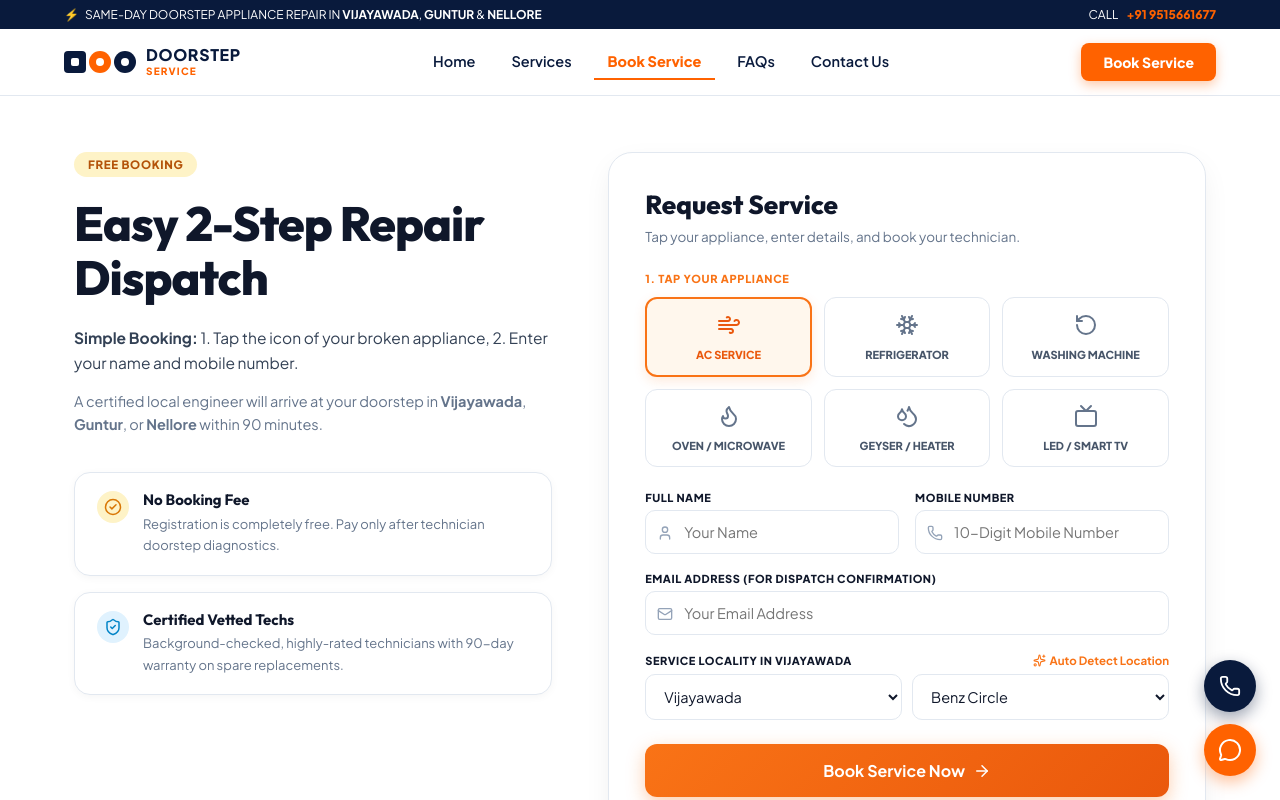
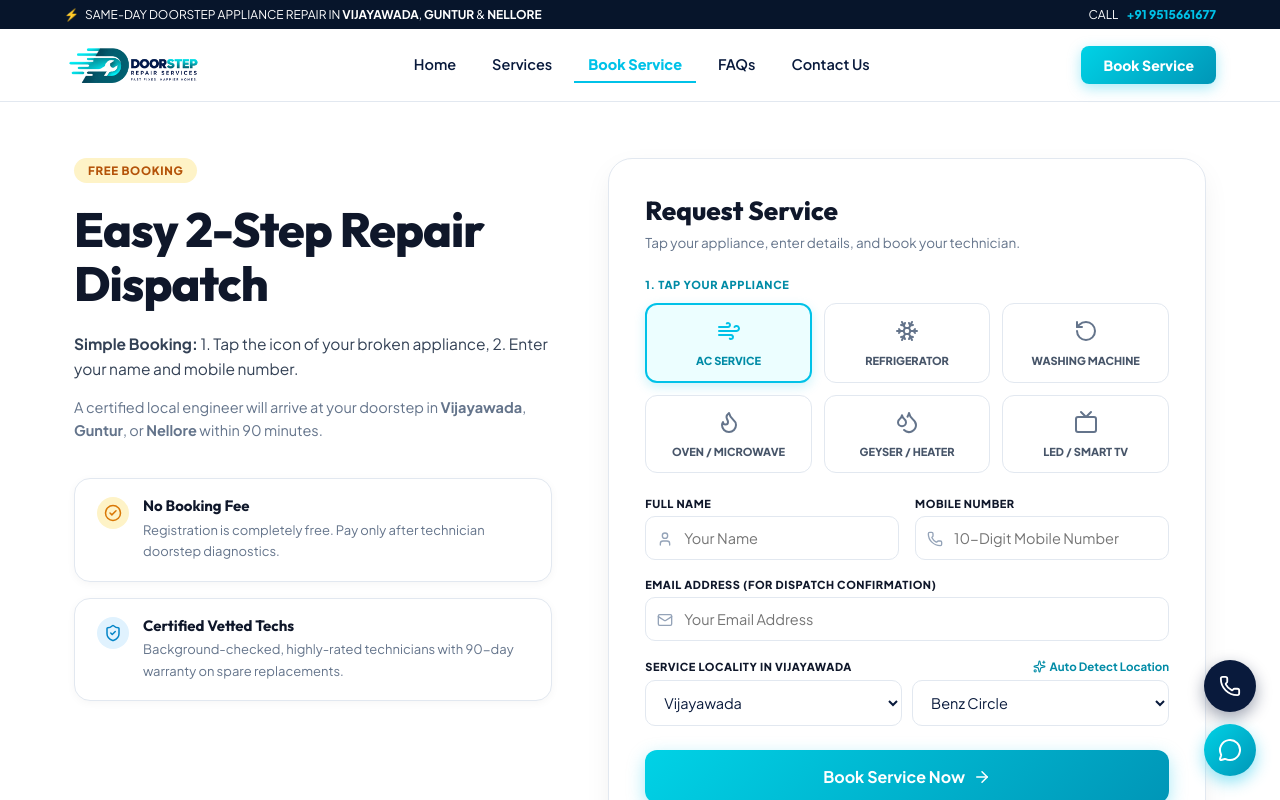
Before and after one commit to mrbtruely-coder/doorstep-repair-service, a React (Vite) app: page / in a window 1280 px wide. Both pictures are taken after a click on the button "Book Service Online". Shown: the top 800 px of the page. Built offline with nearby package versions, Linux system fonts and the light colour scheme.

Commit message:
Integrate official Doorstep Repair Services logo and update theme to logo cyan palette

```diff
--- a/index.html
+++ b/index.html
@@ -3,9 +3,9 @@
   <head>
     <meta charset="UTF-8" />
     <meta name="viewport" content="width=device-width, initial-scale=1.0" />
-    <link rel="icon" type="image/svg+xml" href="/vite.svg" />
-    <title>Doorstep Repair Service | Same-Day Appliance Repair in Vijayawada, Guntur & Nellore</title>
-    <meta name="description" content="Fast, reliable doorstep appliance repair for Oven, Geyser, TV, AC, Washing Machine and Refrigerator in Vijayawada, Guntur, and Nellore. Call/WhatsApp 9515661677." />
+    <link rel="icon" type="image/png" href="/logo.png" />
+    <title>Doorstep Repair Services | Fast Fixes. Happier Homes.</title>
+    <meta name="description" content="Fast, reliable doorstep appliance repair for Oven, Geyser, TV, AC, Washing Machine and Refrigerator in Vijayawada, Guntur, and Nellore. Fast Fixes. Happier Homes." />
     <meta name="keywords" content="doorstep repair service, appliance repair vijayawada, geyser repair guntur, tv repair nellore, microwave oven repair" />
 
     <!-- Open Graph Metadata -->
--- a/src/components/FloatingActions.jsx
+++ b/src/components/FloatingActions.jsx
@@ -99,12 +99,12 @@ export default function FloatingActions() {
           width: '52px',
           height: '52px',
           borderRadius: '50%',
-          background: '#ff6200', // Vibrant Orange from screenshot
+          background: 'linear-gradient(135deg, #00d2e6 0%, #0096b7 100%)', // Logo Cyan Gradient
           color: '#ffffff',
           display: 'flex',
           alignItems: 'center',
           justifyContent: 'center',
-          boxShadow: '0 6px 16px rgba(255, 98, 0, 0.4)',
+          boxShadow: '0 6px 16px rgba(0, 194, 232, 0.45)',
           textDecoration: 'none',
           transition: 'transform 0.2s ease, box-shadow 0.2s ease',
           position: 'relative'
@@ -128,7 +128,7 @@ export default function FloatingActions() {
           style={{
             position: 'absolute',
             right: '62px',
-            background: 'rgba(255, 98, 0, 0.95)',
+            background: 'rgba(0, 72, 87, 0.95)',
             color: 'white',
             padding: '5px 10px',
             borderRadius: '6px',
--- a/src/components/Header.jsx
+++ b/src/components/Header.jsx
@@ -20,57 +20,42 @@ export default function Header({ activePage, setActivePage }) {
 
   return (
     <header style={{ position: 'sticky', top: 0, zIndex: 1000, background: '#ffffff', borderBottom: '1px solid #e2e8f0' }}>
-      {/* 1. TOP TICKER BAR: Dark Navy Background with Brand Orange Call Accent */}
+      {/* 1. TOP TICKER BAR: Dark Navy Background with Logo Cyan Call Accent */}
       <div style={{
-        background: '#091a3c',
+        background: '#07152b',
         color: '#ffffff',
         fontSize: '12px',
         padding: '7px 0'
       }}>
         <div className="container" style={{ display: 'flex', justifyContent: 'space-between', alignItems: 'center', flexWrap: 'wrap', gap: '8px' }}>
           <div style={{ display: 'flex', alignItems: 'center', gap: '6px' }}>
-            <span style={{ color: '#ff6200', fontWeight: 800 }}>⚡</span>
+            <span style={{ color: '#00c2e8', fontWeight: 800 }}>⚡</span>
             <span>SAME-DAY DOORSTEP APPLIANCE REPAIR IN <strong>VIJAYAWADA</strong>, <strong>GUNTUR</strong> & <strong>NELLORE</strong></span>
           </div>
 
           <div style={{ display: 'flex', alignItems: 'center', gap: '8px' }}>
             <span>CALL</span>
-            <a href={COMPANY_CALL_LINK} style={{ color: '#ff6200', fontWeight: 800, textDecoration: 'none' }}>
+            <a href={COMPANY_CALL_LINK} style={{ color: '#00c2e8', fontWeight: 800, textDecoration: 'none' }}>
               {COMPANY_PHONE_DISPLAY}
             </a>
           </div>
         </div>
       </div>
 
-      {/* 2. MAIN NAVBAR: Clean White Background with Brand Logo and Orange CTA Button */}
+      {/* 2. MAIN NAVBAR: Clean White Background with Official Logo and Cyan CTA Button */}
       <div className="container">
-        <nav style={{ display: 'flex', alignItems: 'center', justifyContent: 'space-between', padding: '14px 0' }}>
+        <nav style={{ display: 'flex', alignItems: 'center', justifyContent: 'space-between', padding: '12px 0' }}>
 
-          {/* Logo matching screenshot */}
+          {/* Official Brand Logo */}
           <div
             onClick={() => handleNavClick('home')}
-            style={{ display: 'flex', alignItems: 'center', gap: '10px', cursor: 'pointer' }}
+            style={{ display: 'flex', alignItems: 'center', cursor: 'pointer' }}
           >
-            <div style={{ display: 'flex', alignItems: 'center', gap: '3px' }}>
-              <div style={{ width: '22px', height: '22px', borderRadius: '4px', background: '#091a3c', display: 'flex', alignItems: 'center', justifyContent: 'center' }}>
-                <div style={{ width: '8px', height: '8px', borderRadius: '2px', background: '#ffffff' }}></div>
-              </div>
-              <div style={{ width: '22px', height: '22px', borderRadius: '50%', background: '#ff6200', display: 'flex', alignItems: 'center', justifyContent: 'center' }}>
-                <div style={{ width: '8px', height: '8px', borderRadius: '50%', background: '#ffffff' }}></div>
-              </div>
-              <div style={{ width: '22px', height: '22px', borderRadius: '50%', background: '#091a3c', display: 'flex', alignItems: 'center', justifyContent: 'center' }}>
-                <div style={{ width: '8px', height: '8px', borderRadius: '50%', background: '#ffffff' }}></div>
-              </div>
-            </div>
-
-            <div>
-              <div style={{ fontSize: '16px', fontWeight: 800, color: '#091a3c', letterSpacing: '0.04em', lineHeight: 1 }}>
-                DOORSTEP
-              </div>
-              <div style={{ fontSize: '10px', fontWeight: 800, color: '#ff6200', letterSpacing: '0.12em', marginTop: '2px' }}>
-                SERVICE
-              </div>
-            </div>
+            <img
+              src="/logo.png"
+              alt="Doorstep Repair Services - Fast Fixes. Happier Homes."
+              style={{ height: '48px', width: 'auto', objectFit: 'contain' }}
+            />
           </div>
 
           {/* Desktop Navigation Links */}
@@ -87,8 +72,8 @@ export default function Header({ activePage, setActivePage }) {
                       padding: '8px 14px',
                       fontSize: '14.5px',
                       fontWeight: isActive ? 800 : 600,
-                      color: isActive ? '#ff6200' : '#091a3c',
-                      borderBottom: isActive ? '2px solid #ff6200' : '2px solid transparent',
+                      color: isActive ? '#00c2e8' : '#091a3c',
+                      borderBottom: isActive ? '2px solid #00c2e8' : '2px solid transparent',
                       cursor: 'pointer',
                       transition: 'all 0.15s ease'
                     }}
@@ -100,12 +85,12 @@ export default function Header({ activePage, setActivePage }) {
             })}
           </ul>
 
-          {/* Right Action Button: Brand Orange */}
+          {/* Right Action Button: Logo Cyan */}
           <div>
             <button
               onClick={() => handleNavClick('book')}
               style={{
-                background: '#ff6200',
+                background: 'linear-gradient(135deg, #00d2e6 0%, #0096b7 100%)',
                 color: '#ffffff',
                 border: 'none',
                 fontWeight: 800,
@@ -113,11 +98,11 @@ export default function Header({ activePage, setActivePage }) {
                 padding: '10px 22px',
                 borderRadius: '8px',
                 cursor: 'pointer',
-                boxShadow: '0 4px 12px rgba(255, 98, 0, 0.35)',
+                boxShadow: '0 4px 14px rgba(0, 194, 232, 0.35)',
                 transition: 'all 0.15s ease'
               }}
-              onMouseOver={(e) => e.currentTarget.style.background = '#e05600'}
-              onMouseOut={(e) => e.currentTarget.style.background = '#ff6200'}
+              onMouseOver={(e) => e.currentTarget.style.background = 'linear-gradient(135deg, #00c2e8 0%, #008ba6 100%)'}
+              onMouseOut={(e) => e.currentTarget.style.background = 'linear-gradient(135deg, #00d2e6 0%, #0096b7 100%)'}
             >
               Book Service
             </button>
--- a/src/index.css
+++ b/src/index.css
@@ -1,20 +1,37 @@
 @import url('https://fonts.googleapis.com/css2?family=Plus+Jakarta+Sans:wght@300;400;500;600;700;800&family=Outfit:wght@400;500;600;700;800&display=swap');
 
 :root {
-  /* THE ONLY ALLOWED BRAND THEME COLORS */
-  --theme-blue: #091a3c;          /* Deep Navy Primary Header & Dark Accents */
-  --theme-blue-light: #0d2554;    /* Navy hover / variant */
-  --theme-sky: #0284c7;           /* Sky Blue accents, links, call button */
-  --theme-sky-light: #e0f2fe;     /* Sky blue background tint */
-  --theme-orange: #ff6200;        /* Vibrant Brand Orange primary CTA & Chat */
-  --theme-orange-hover: #e05600;  /* Orange hover */
-  --theme-orange-light: #fff7ed;  /* Orange background tint */
-  --theme-white: #ffffff;         /* Clean White background & text */
-  --theme-surface: #f8fafc;       /* Clean neutral slate tint */
-  --theme-border: #e2e8f0;        /* Clean subtle border */
-  --theme-text-dark: #0f172a;     /* Deep slate text */
-  --theme-text-muted: #64748b;    /* Secondary slate text */
-  --theme-text-light: #94a3b8;    /* Muted text */
+  /* OFFICIAL BRAND THEME COLORS (From Doorstep Repair Services Logo) */
+  --theme-cyan: #00c2e8;          /* Primary Logo Cyan / Speed Lines & Gradient Accent */
+  --theme-cyan-hover: #00a9cb;    /* Darker Cyan for hover states */
+  --theme-cyan-light: #ecfeff;    /* Clean ultra-light cyan background tint */
+  --theme-cyan-glow: rgba(0, 194, 232, 0.35); /* Vibrant glowing cyan shadow */
+
+  --theme-teal: #004857;          /* Deep Ocean Teal from Logo D */
+  --theme-teal-light: #066378;    /* Medium Ocean Teal */
+
+  --theme-navy: #091a3c;          /* Deep Navy from Logo Typography & Ticker */
+  --theme-navy-dark: #051125;     /* Darkest Navy for Footer */
+  --theme-navy-light: #0f2754;    /* Navy hover */
+
+  /* Semantic Theme Mappings */
+  --theme-primary: var(--theme-cyan);
+  --theme-primary-hover: var(--theme-cyan-hover);
+  --theme-primary-light: var(--theme-cyan-light);
+  --theme-blue: var(--theme-navy);
+  --theme-blue-light: var(--theme-navy-light);
+  --theme-sky: var(--theme-cyan);
+  --theme-sky-light: var(--theme-cyan-light);
+  --theme-orange: var(--theme-cyan);          /* Seamlessly redirect legacy orange to logo cyan */
+  --theme-orange-hover: var(--theme-cyan-hover);
+  --theme-orange-light: var(--theme-cyan-light);
+
+  --theme-white: #ffffff;         /* Clean White */
+  --theme-surface: #f8fafc;       /* Neutral background tint */
+  --theme-border: #e2e8f0;        /* Subtle border */
+  --theme-text-dark: #091a3c;     /* Primary readable text */
+  --theme-text-muted: #64748b;    /* Secondary text */
+  --theme-text-light: #94a3b8;    /* Muted footer text */
 
   /* Standard Radii */
   --radius-sm: 8px;
@@ -98,8 +115,8 @@ button {
   display: inline-flex;
   align-items: center;
   gap: 6px;
-  background: var(--theme-orange-light);
-  color: var(--theme-orange);
+  background: var(--theme-cyan-light);
+  color: #008ba6;
   font-size: 11.5px;
   font-weight: 800;
   padding: 5px 14px;
@@ -107,7 +124,7 @@ button {
   margin-bottom: 14px;
   text-transform: uppercase;
   letter-spacing: 0.06em;
-  border: 1px solid rgba(255, 98, 0, 0.2);
+  border: 1px solid rgba(0, 194, 232, 0.25);
 }
 
 .section-title {
@@ -143,17 +160,17 @@ button {
   text-decoration: none;
 }
 
-/* Primary CTA = Brand Orange */
-.btn-primary, .btn-orange {
-  background: var(--theme-orange);
+/* Primary CTA = Brand Cyan */
+.btn-primary, .btn-orange, .btn-cyan {
+  background: linear-gradient(135deg, #00d2e6 0%, #0096b7 100%);
   color: var(--theme-white);
-  box-shadow: 0 4px 14px rgba(255, 98, 0, 0.35);
+  box-shadow: 0 4px 14px rgba(0, 194, 232, 0.35);
 }
 
-.btn-primary:hover, .btn-orange:hover {
-  background: var(--theme-orange-hover);
+.btn-primary:hover, .btn-orange:hover, .btn-cyan:hover {
+  background: linear-gradient(135deg, #00c2e8 0%, #008ba6 100%);
   transform: translateY(-2px);
-  box-shadow: 0 6px 18px rgba(255, 98, 0, 0.45);
+  box-shadow: 0 6px 18px rgba(0, 194, 232, 0.45);
 }
 
 /* Secondary CTA = Deep Navy or White */
@@ -168,27 +185,27 @@ button {
   border-color: #cbd5e1;
 }
 
-/* Call Button = Theme Blue */
+/* Call Button = Theme Navy */
 .btn-call {
-  background: var(--theme-blue);
+  background: var(--theme-navy);
   color: var(--theme-white);
   box-shadow: 0 4px 14px rgba(9, 26, 60, 0.3);
 }
 
 .btn-call:hover {
-  background: var(--theme-blue-light);
+  background: var(--theme-navy-light);
   transform: translateY(-2px);
 }
 
-/* Chat Button = Brand Orange */
+/* WhatsApp / Chat Button = Logo Cyan */
 .btn-whatsapp {
-  background: var(--theme-orange);
+  background: linear-gradient(135deg, #00d2e6 0%, #0096b7 100%);
   color: var(--theme-white);
-  box-shadow: 0 4px 14px rgba(255, 98, 0, 0.35);
+  box-shadow: 0 4px 14px rgba(0, 194, 232, 0.35);
 }
 
 .btn-whatsapp:hover {
-  background: var(--theme-orange-hover);
+  background: linear-gradient(135deg, #00c2e8 0%, #008ba6 100%);
   transform: translateY(-2px);
 }
 
@@ -230,8 +247,8 @@ button {
 
 .form-input:focus, .form-select:focus, .form-textarea:focus {
   outline: none;
-  border-color: var(--theme-orange);
-  box-shadow: 0 0 0 3px rgba(255, 98, 0, 0.15);
+  border-color: var(--theme-cyan);
+  box-shadow: 0 0 0 3px rgba(0, 194, 232, 0.2);
 }
 
 /* Responsive Utilities */
--- a/src/pages/BookServicePage.jsx
+++ b/src/pages/BookServicePage.jsx
@@ -292,7 +292,7 @@ export default function BookServicePage({ preselectedService }) {
                   Technician Dispatched!
                 </h3>
                 <p style={{ color: '#475569', fontSize: '15px', marginBottom: '20px' }}>
-                  Booking confirmed under reference: <strong style={{ color: '#f97316' }}>#{successResult.booking.bookingId}</strong>
+                  Booking confirmed under reference: <strong style={{ color: '#008ba6' }}>#{successResult.booking.bookingId}</strong>
                 </p>
 
                 <div style={{ background: '#f8fafc', padding: '18px', borderRadius: '12px', border: '1px solid #e2e8f0', textAlign: 'left', marginBottom: '20px', fontSize: '14px', lineHeight: '1.8' }}>
@@ -310,7 +310,7 @@ export default function BookServicePage({ preselectedService }) {
                 )}
 
                 <div style={{ display: 'flex', gap: '12px', justifyContent: 'center' }}>
-                  <a href={COMPANY_CALL_LINK} className="btn btn-primary" style={{ background: '#f97316' }}>
+                  <a href={COMPANY_CALL_LINK} className="btn btn-primary" style={{ background: 'linear-gradient(135deg, #00d2e6 0%, #0096b7 100%)' }}>
                     <Phone size={16} /> Call Dispatch Desk
                   </a>
                   <button onClick={() => setSuccessResult(null)} className="btn btn-secondary">
@@ -335,7 +335,7 @@ export default function BookServicePage({ preselectedService }) {
                     fontWeight: 800,
                     textTransform: 'uppercase',
                     letterSpacing: '0.06em',
-                    color: '#f97316',
+                    color: '#008ba6',
                     marginBottom: '12px'
                   }}>
                     1. TAP YOUR APPLIANCE
@@ -354,8 +354,8 @@ export default function BookServicePage({ preselectedService }) {
                           key={opt.id}
                           onClick={() => setSelectedAppliance(opt.name)}
                           style={{
-                            background: isSelected ? '#fff7ed' : '#ffffff',
-                            border: isSelected ? '2px solid #f97316' : '1.5px solid #e2e8f0',
+                            background: isSelected ? '#ecfeff' : '#ffffff',
+                            border: isSelected ? '2px solid #00c2e8' : '1.5px solid #e2e8f0',
                             borderRadius: '12px',
                             padding: '14px 8px',
                             display: 'flex',
@@ -364,12 +364,12 @@ export default function BookServicePage({ preselectedService }) {
                             justifyContent: 'center',
                             gap: '8px',
                             cursor: 'pointer',
-                            color: isSelected ? '#ea580c' : '#475569',
-                            boxShadow: isSelected ? '0 4px 12px rgba(249, 115, 22, 0.15)' : 'none',
+                            color: isSelected ? '#008ba6' : '#475569',
+                            boxShadow: isSelected ? '0 4px 12px rgba(0, 194, 232, 0.2)' : 'none',
                             transition: 'all 0.15s ease'
                           }}
                         >
-                          <div style={{ color: isSelected ? '#ea580c' : '#64748b' }}>
+                          <div style={{ color: isSelected ? '#00c2e8' : '#64748b' }}>
                             {opt.icon}
                           </div>
                           <span style={{ fontSize: '11px', fontWeight: 800, textAlign: 'center', lineHeight: 1.2 }}>
@@ -450,7 +450,7 @@ export default function BookServicePage({ preselectedService }) {
                     <label style={{ fontSize: '11px', fontWeight: 800, textTransform: 'uppercase', letterSpacing: '0.05em', color: '#0f172a' }}>
                       SERVICE LOCALITY IN {formData.city.toUpperCase()}
                     </label>
-                    <span style={{ fontSize: '11.5px', color: '#f97316', fontWeight: 700, display: 'flex', alignItems: 'center', gap: '4px' }}>
+                    <span style={{ fontSize: '11.5px', color: '#008ba6', fontWeight: 700, display: 'flex', alignItems: 'center', gap: '4px' }}>
                       <Sparkles size={13} /> Auto Detect Location
                     </span>
                   </div>
@@ -482,13 +482,13 @@ export default function BookServicePage({ preselectedService }) {
                   </div>
                 </div>
 
-                {/* ORANGE BOOK SERVICE NOW BUTTON */}
+                {/* CYAN BOOK SERVICE NOW BUTTON */}
                 <button
                   type="submit"
                   disabled={loading}
                   style={{
                     width: '100%',
-                    background: 'linear-gradient(135deg, #f97316 0%, #ea580c 100%)',
+                    background: 'linear-gradient(135deg, #00d2e6 0%, #0096b7 100%)',
                     color: '#ffffff',
                     fontWeight: 700,
                     fontSize: '16px',
@@ -500,11 +500,17 @@ export default function BookServicePage({ preselectedService }) {
                     alignItems: 'center',
                     justifyContent: 'center',
                     gap: '8px',
-                    boxShadow: '0 6px 18px rgba(249, 115, 22, 0.35)',
+                    boxShadow: '0 6px 18px rgba(0, 194, 232, 0.35)',
                     transition: 'all 0.2s ease'
                   }}
-                  onMouseOver={(e) => e.currentTarget.style.transform = 'translateY(-2px)'}
-                  onMouseOut={(e) => e.currentTarget.style.transform = 'translateY(0)'}
+                  onMouseOver={(e) => {
+                    e.currentTarget.style.transform = 'translateY(-2px)';
+                    e.currentTarget.style.background = 'linear-gradient(135deg, #00c2e8 0%, #008ba6 100%)';
+                  }}
+                  onMouseOut={(e) => {
+                    e.currentTarget.style.transform = 'translateY(0)';
+                    e.currentTarget.style.background = 'linear-gradient(135deg, #00d2e6 0%, #0096b7 100%)';
+                  }}
                 >
                   {loading ? 'Dispatching Request...' : 'Book Service Now'} <ArrowRight size={18} />
                 </button>
@@ -523,9 +529,9 @@ export default function BookServicePage({ preselectedService }) {
             display: 'inline-flex',
             alignItems: 'center',
             gap: '6px',
-            background: '#fff7ed',
-            color: '#c2410c',
-            border: '1px solid #fed7aa',
+            background: '#ecfeff',
+            color: '#008ba6',
+            border: '1px solid rgba(0, 194, 232, 0.25)',
             borderRadius: '9999px',
             padding: '5px 14px',
             fontSize: '11.5px',
@@ -640,7 +646,7 @@ export default function BookServicePage({ preselectedService }) {
                 boxShadow: '0 2px 8px rgba(0,0,0,0.04)'
               }}
             >
-              <div style={{ width: '40px', height: '40px', borderRadius: '50%', background: '#fff7ed', color: '#ea580c', display: 'flex', alignItems: 'center', justifyContent: 'center' }}>
+              <div style={{ width: '40px', height: '40px', borderRadius: '50%', background: '#ecfeff', color: '#008ba6', display: 'flex', alignItems: 'center', justifyContent: 'center' }}>
                 <MapPin size={18} />
               </div>
               <span style={{ fontSize: '11px', fontWeight: 800, color: '#0f172a', textTransform: 'uppercase' }}>LOCATION</span>
```
Also changed, not shown: src/components/Footer.jsx (+19 -25 lines), src/pages/AboutPage.jsx (+4 -4 lines), src/pages/ContactPage.jsx (+6 -6 lines), src/pages/FAQPage.jsx (+4 -4 lines), src/pages/HomePage.jsx (+31 -31 lines), src/pages/ServicesPage.jsx (+7 -7 lines), public/logo.png (added).
